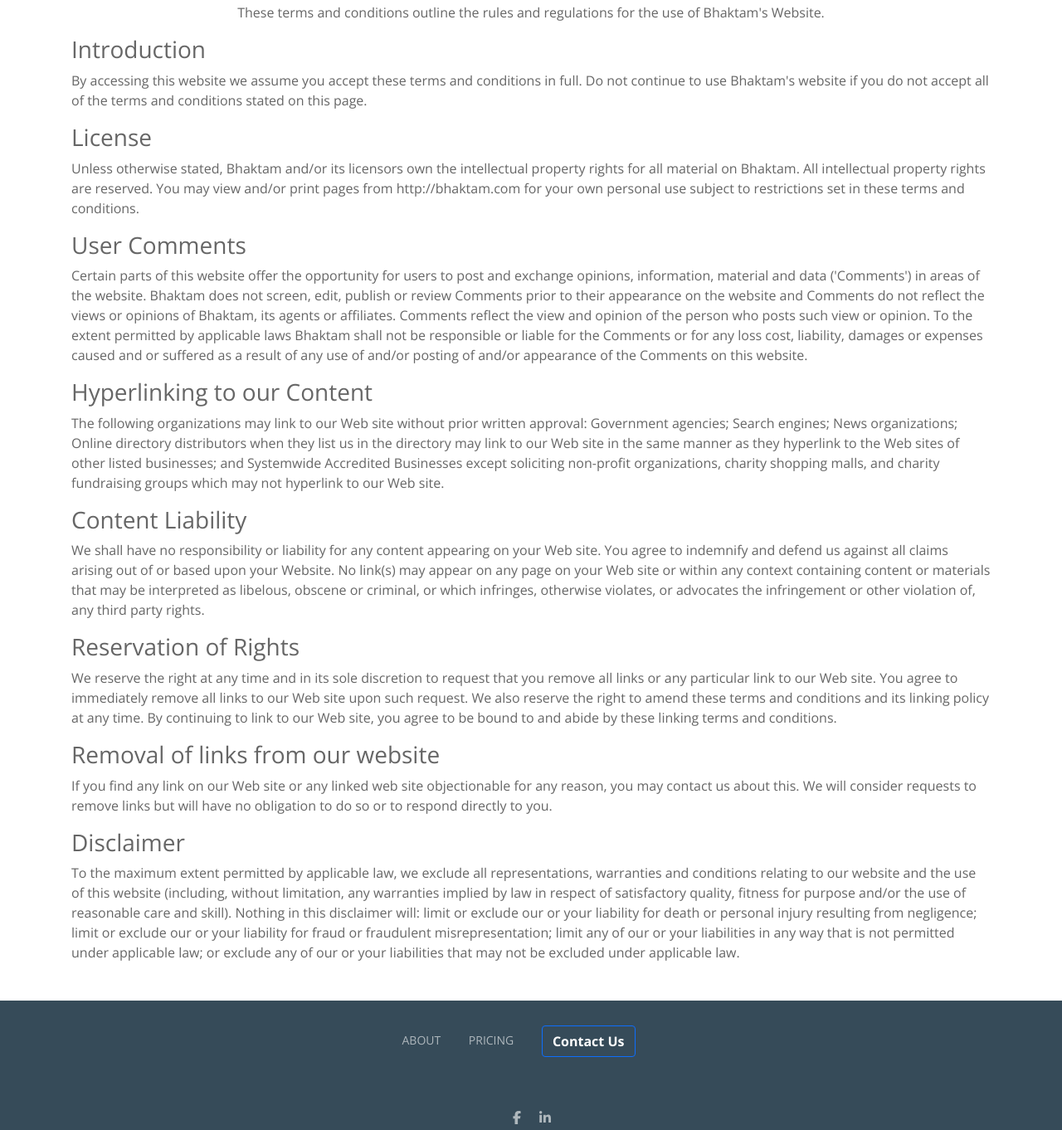
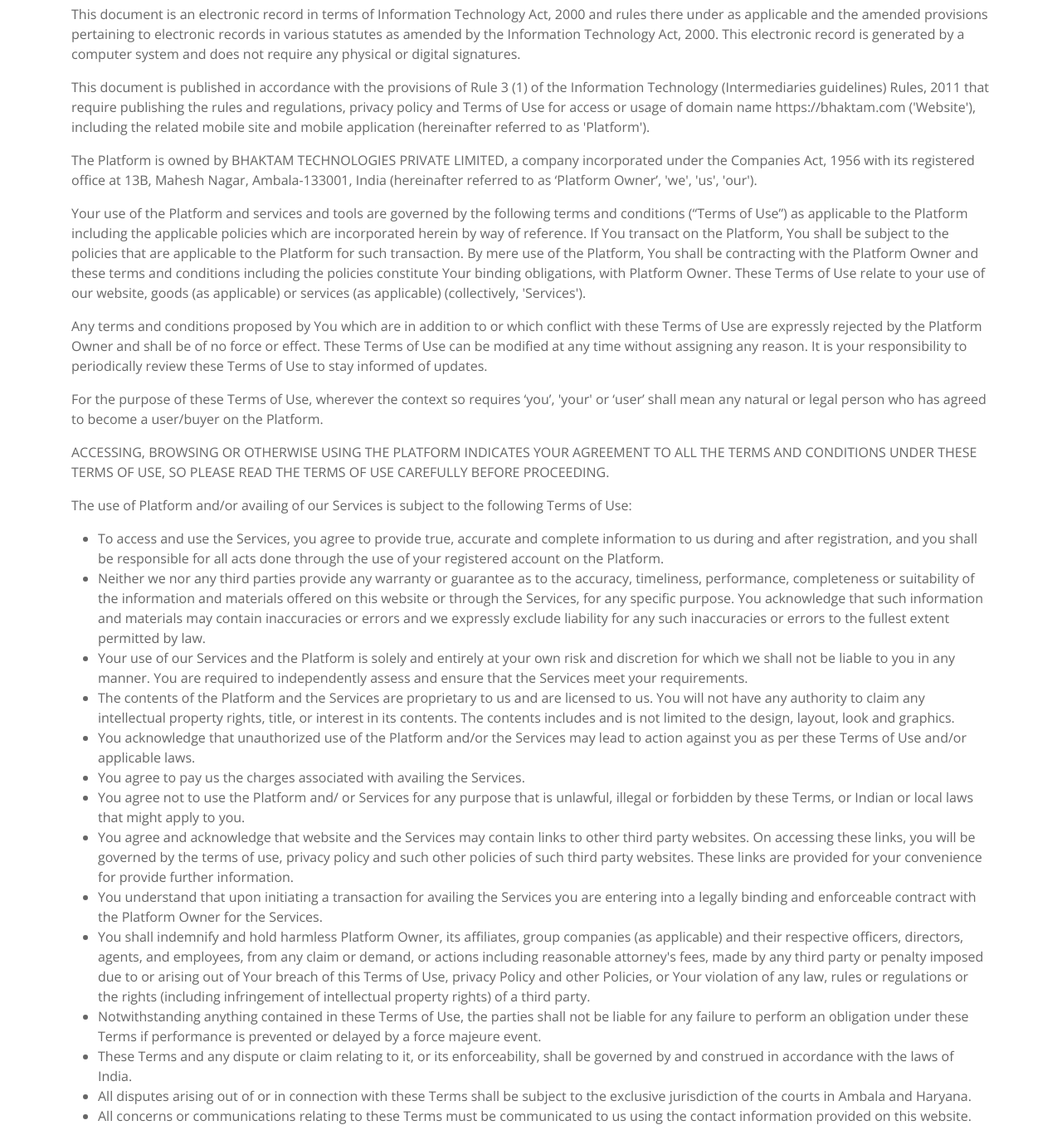
Before and after one commit to Bhaktam-Technologies/bhaktam-technologies.github.io, a plain HTML site: page terms.html in a window 1280 px wide. Shown: the part 133-1495 px from the top of the page at 83% size. Drawn offline with nearby package versions, Linux system fonts and the light colour scheme.

Commit message:
policies added

```diff
--- a/terms.html
+++ b/terms.html
@@ -1,4 +1,3 @@
-<!-- terms.html -->
 <!DOCTYPE html>
 <html lang="en">
 <head>
@@ -45,34 +44,30 @@
         <section class="terms section">
             <div class="section-inner">
                 <h2 class="title text-center">Terms and Conditions</h2>
-                <p class="intro text-center">These terms and conditions outline the rules and regulations for the use of Bhaktam's Website.</p>
-                <div class="row">
-                    <div class="col-12">
-                        <h3>Introduction</h3>
-                        <p>By accessing this website we assume you accept these terms and conditions in full. Do not continue to use Bhaktam's website if you do not accept all of the terms and conditions stated on this page.</p>
-
-                        <h3>License</h3>
-                        <p>Unless otherwise stated, Bhaktam and/or its licensors own the intellectual property rights for all material on Bhaktam. All intellectual property rights are reserved. You may view and/or print pages from http://bhaktam.com for your own personal use subject to restrictions set in these terms and conditions.</p>
-
-                        <h3>User Comments</h3>
-                        <p>Certain parts of this website offer the opportunity for users to post and exchange opinions, information, material and data ('Comments') in areas of the website. Bhaktam does not screen, edit, publish or review Comments prior to their appearance on the website and Comments do not reflect the views or opinions of Bhaktam, its agents or affiliates. Comments reflect the view and opinion of the person who posts such view or opinion. To the extent permitted by applicable laws Bhaktam shall not be responsible or liable for the Comments or for any loss cost, liability, damages or expenses caused and or suffered as a result of any use of and/or posting of and/or appearance of the Comments on this website.</p>
-
-                        <h3>Hyperlinking to our Content</h3>
-                        <p>The following organizations may link to our Web site without prior written approval: Government agencies; Search engines; News organizations; Online directory distributors when they list us in the directory may link to our Web site in the same manner as they hyperlink to the Web sites of other listed businesses; and Systemwide Accredited Businesses except soliciting non-profit organizations, charity shopping malls, and charity fundraising groups which may not hyperlink to our Web site.</p>
-
-                        <h3>Content Liability</h3>
-                        <p>We shall have no responsibility or liability for any content appearing on your Web site. You agree to indemnify and defend us against all claims arising out of or based upon your Website. No link(s) may appear on any page on your Web site or within any context containing content or materials that may be interpreted as libelous, obscene or criminal, or which infringes, otherwise violates, or advocates the infringement or other violation of, any third party rights.</p>
-
-                        <h3>Reservation of Rights</h3>
-                        <p>We reserve the right at any time and in its sole discretion to request that you remove all links or any particular link to our Web site. You agree to immediately remove all links to our Web site upon such request. We also reserve the right to amend these terms and conditions and its linking policy at any time. By continuing to link to our Web site, you agree to be bound to and abide by these linking terms and conditions.</p>
-
-                        <h3>Removal of links from our website</h3>
-                        <p>If you find any link on our Web site or any linked web site objectionable for any reason, you may contact us about this. We will consider requests to remove links but will have no obligation to do so or to respond directly to you.</p>
-
-                        <h3>Disclaimer</h3>
-                        <p>To the maximum extent permitted by applicable law, we exclude all representations, warranties and conditions relating to our website and the use of this website (including, without limitation, any warranties implied by law in respect of satisfactory quality, fitness for purpose and/or the use of reasonable care and skill). Nothing in this disclaimer will: limit or exclude our or your liability for death or personal injury resulting from negligence; limit or exclude our or your liability for fraud or fraudulent misrepresentation; limit any of our or your liabilities in any way that is not permitted under applicable law; or exclude any of our or your liabilities that may not be excluded under applicable law.</p>
-                    </div>
-                </div>
+                <p class="intro" style="margin-top: 10px">This document is an electronic record in terms of Information Technology Act, 2000 and rules there under as applicable and the amended provisions pertaining to electronic records in various statutes as amended by the Information Technology Act, 2000. This electronic record is generated by a computer system and does not require any physical or digital signatures.</p>
+                <p>This document is published in accordance with the provisions of Rule 3 (1) of the Information Technology (Intermediaries guidelines) Rules, 2011 that require publishing the rules and regulations, privacy policy and Terms of Use for access or usage of domain name https://bhaktam.com ('Website'), including the related mobile site and mobile application (hereinafter referred to as 'Platform').</p>
+                <p>The Platform is owned by BHAKTAM TECHNOLOGIES PRIVATE LIMITED, a company incorporated under the Companies Act, 1956 with its registered office at 13B, Mahesh Nagar, Ambala-133001, India (hereinafter referred to as ‘Platform Owner’, 'we', 'us', 'our').</p>
+                <p>Your use of the Platform and services and tools are governed by the following terms and conditions (“Terms of Use”) as applicable to the Platform including the applicable policies which are incorporated herein by way of reference. If You transact on the Platform, You shall be subject to the policies that are applicable to the Platform for such transaction. By mere use of the Platform, You shall be contracting with the Platform Owner and these terms and conditions including the policies constitute Your binding obligations, with Platform Owner. These Terms of Use relate to your use of our website, goods (as applicable) or services (as applicable) (collectively, 'Services').</p>
+                <p>Any terms and conditions proposed by You which are in addition to or which conflict with these Terms of Use are expressly rejected by the Platform Owner and shall be of no force or effect. These Terms of Use can be modified at any time without assigning any reason. It is your responsibility to periodically review these Terms of Use to stay informed of updates.</p>
+                <p>For the purpose of these Terms of Use, wherever the context so requires ‘you’, 'your' or ‘user’ shall mean any natural or legal person who has agreed to become a user/buyer on the Platform.</p>
+                <p>ACCESSING, BROWSING OR OTHERWISE USING THE PLATFORM INDICATES YOUR AGREEMENT TO ALL THE TERMS AND CONDITIONS UNDER THESE TERMS OF USE, SO PLEASE READ THE TERMS OF USE CAREFULLY BEFORE PROCEEDING.</p>
+                <p>The use of Platform and/or availing of our Services is subject to the following Terms of Use:</p>
+                <ul>
+                    <li>To access and use the Services, you agree to provide true, accurate and complete information to us during and after registration, and you shall be responsible for all acts done through the use of your registered account on the Platform.</li>
+                    <li>Neither we nor any third parties provide any warranty or guarantee as to the accuracy, timeliness, performance, completeness or suitability of the information and materials offered on this website or through the Services, for any specific purpose. You acknowledge that such information and materials may contain inaccuracies or errors and we expressly exclude liability for any such inaccuracies or errors to the fullest extent permitted by law.</li>
+                    <li>Your use of our Services and the Platform is solely and entirely at your own risk and discretion for which we shall not be liable to you in any manner. You are required to independently assess and ensure that the Services meet your requirements.</li>
+                    <li>The contents of the Platform and the Services are proprietary to us and are licensed to us. You will not have any authority to claim any intellectual property rights, title, or interest in its contents. The contents includes and is not limited to the design, layout, look and graphics.</li>
+                    <li>You acknowledge that unauthorized use of the Platform and/or the Services may lead to action against you as per these Terms of Use and/or applicable laws.</li>
+                    <li>You agree to pay us the charges associated with availing the Services.</li>
+                    <li>You agree not to use the Platform and/ or Services for any purpose that is unlawful, illegal or forbidden by these Terms, or Indian or local laws that might apply to you.</li>
+                    <li>You agree and acknowledge that website and the Services may contain links to other third party websites. On accessing these links, you will be governed by the terms of use, privacy policy and such other policies of such third party websites. These links are provided for your convenience for provide further information.</li>
+                    <li>You understand that upon initiating a transaction for availing the Services you are entering into a legally binding and enforceable contract with the Platform Owner for the Services.</li>
+                    <li>You shall indemnify and hold harmless Platform Owner, its affiliates, group companies (as applicable) and their respective officers, directors, agents, and employees, from any claim or demand, or actions including reasonable attorney's fees, made by any third party or penalty imposed due to or arising out of Your breach of this Terms of Use, privacy Policy and other Policies, or Your violation of any law, rules or regulations or the rights (including infringement of intellectual property rights) of a third party.</li>
+                    <li>Notwithstanding anything contained in these Terms of Use, the parties shall not be liable for any failure to perform an obligation under these Terms if performance is prevented or delayed by a force majeure event.</li>
+                    <li>These Terms and any dispute or claim relating to it, or its enforceability, shall be governed by and construed in accordance with the laws of India.</li>
+                    <li>All disputes arising out of or in connection with these Terms shall be subject to the exclusive jurisdiction of the courts in Ambala and Haryana.</li>
+                    <li>All concerns or communications relating to these Terms must be communicated to us using the contact information provided on this website.</li>
+                </ul>
             </div>
         </section>
     </div>
@@ -108,12 +103,6 @@
     <div class="modal fade" id="contactModal" tabindex="-1" role="dialog" aria-labelledby="contactModalLabel" aria-hidden="true">
         <div class="modal-dialog" role="document">
             <div class="modal-content">
-                <!--                    <div class="modal-header">-->
-                <!--                        <h5 class="modal-title" id="contactModalLabel" style="color: #0b2e13;text-align: center">Contact Us</h5>-->
-                <!--                        <button type="button" class="close" data-dismiss="modal" aria-label="Close">-->
-                <!--                            <span aria-hidden="true">&times;</span>-->
-                <!--                        </button>-->
-                <!--                    </div>-->
                 <div class="modal-body text-center">
                     <img src="https://firebasestorage.googleapis.com/v0/b/bhaktam-8f7de.appspot.com/o/Bhaktam%2Fbhaktam_svg_logo.svg?alt=media&token=47348ef3-e9b3-4835-a3ae-3cdce93d5ca6" style="width: 20%;" alt="Bhaktam Logo">
                     <p style="color: #0b2e13;margin-top: 20px"><i class="fas fa-envelope"></i> contact@bhaktam.com</p>
```
